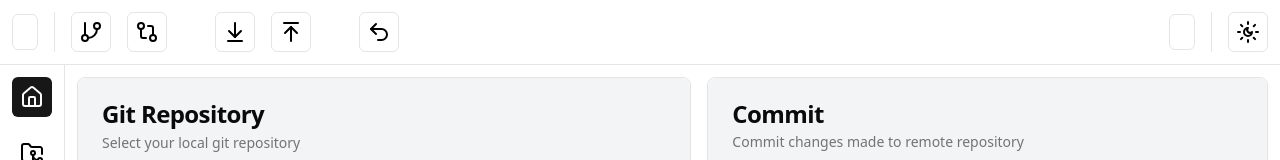
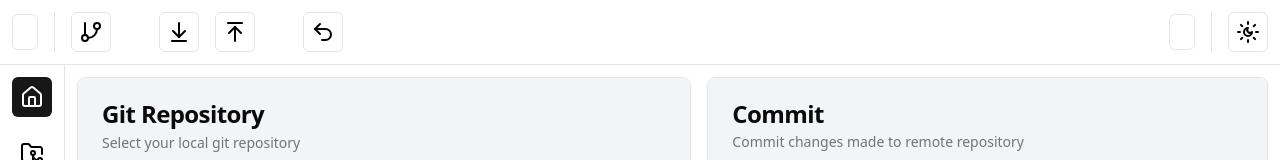
Before and after one commit to RMalik777/git-commander, a React (Vite) app: page / in a window 1280 px wide. Shown: the top 160 px of the page. Built offline with nearby package versions, Linux system fonts and the light colour scheme.

Commit message:
fix: hide unused button

```diff
--- a/src/components/Tools/Toolbar.tsx
+++ b/src/components/Tools/Toolbar.tsx
@@ -165,7 +165,7 @@ export default function Toolbar() {
                   </DropdownMenuContent>
                 </DropdownMenu>
 
-                <Tooltip>
+                {/* <Tooltip>
                   <TooltipTrigger asChild>
                     <Button size="icon" variant="outline">
                       <GitCompare />
@@ -174,7 +174,7 @@ export default function Toolbar() {
                   <TooltipContent side="bottom">
                     <p>Compare</p>
                   </TooltipContent>
-                </Tooltip>
+                </Tooltip> */}
               </div>
             </li>
             <li>
```
